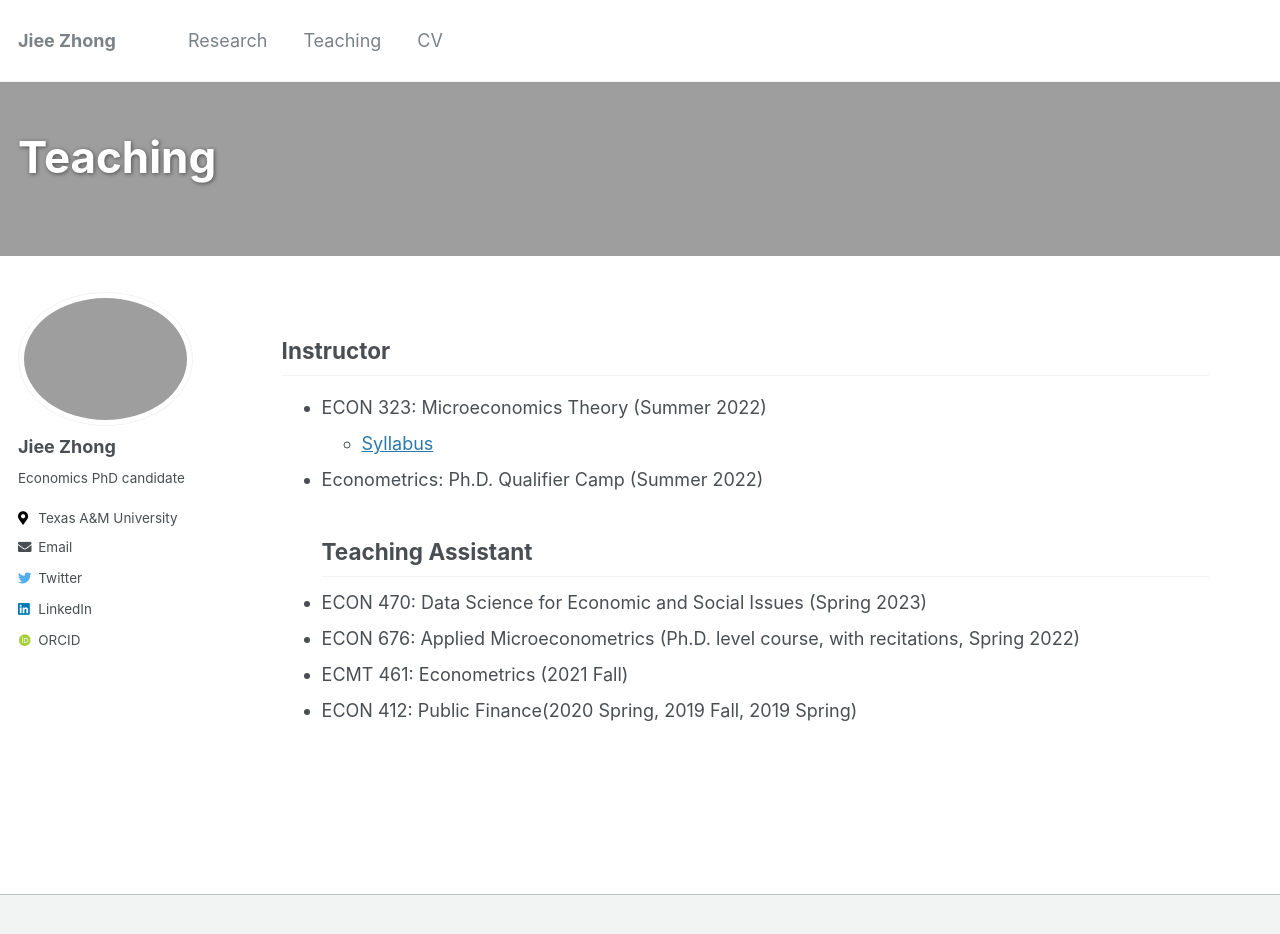
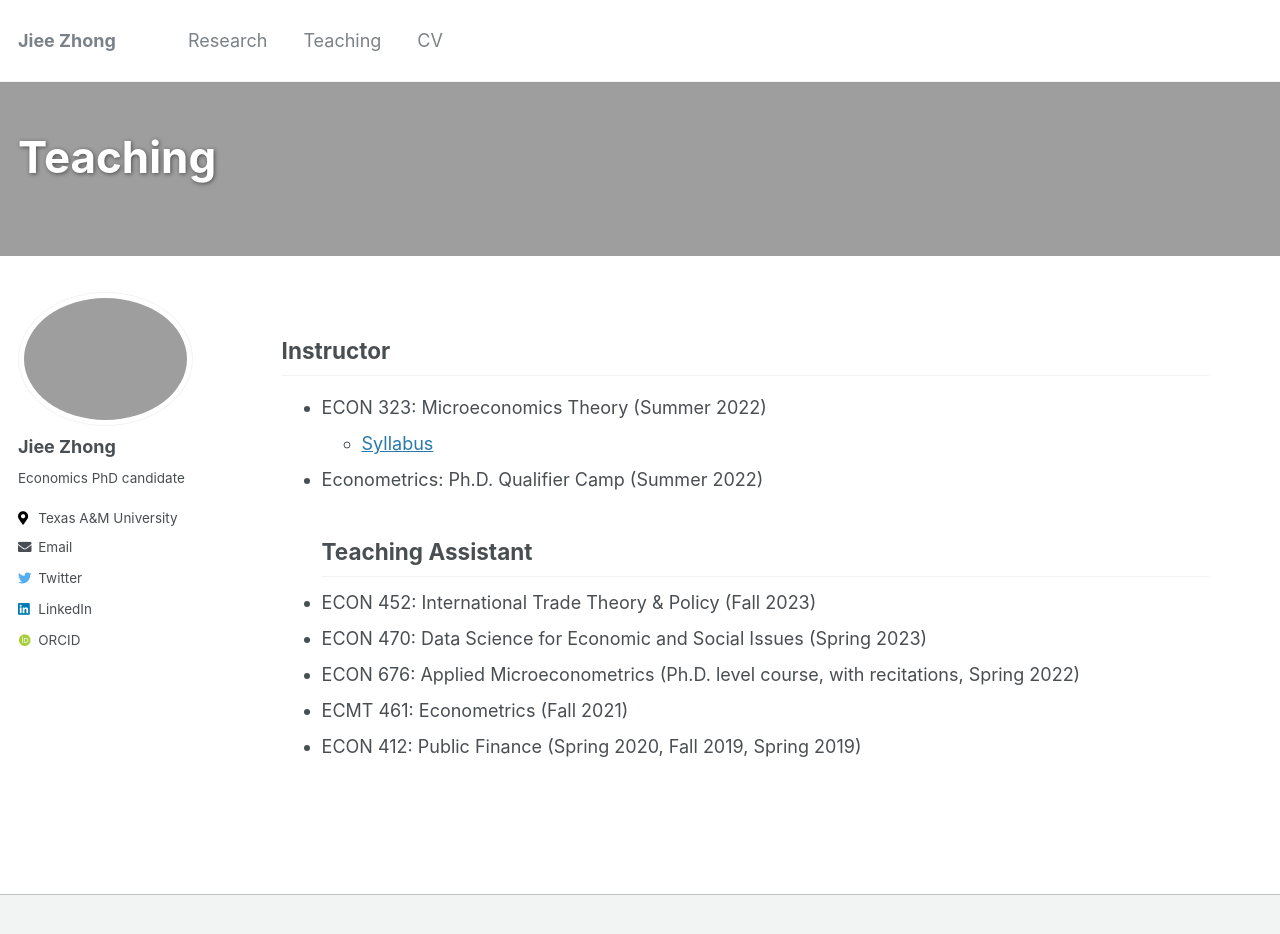
Before and after one commit to jieezhong/jieezhong.github.io, a Jekyll site: the page built from _pages/teaching.md, in a window 1280 px wide and 967 px high. Shown: the top 934 px of the window. Built offline with Jekyll 4.4.1, drawn with Linux system fonts in a browser that asks for light colours; some web fonts are replaced.

Commit message:
Update teaching.md

```diff
--- a/_pages/teaching.md
+++ b/_pages/teaching.md
@@ -10,7 +10,8 @@ header:
     - [Syllabus](/files/pdf/teaching/ECON323_Syllabus_Summer_S22.pdf)
 - Econometrics:  Ph.D. Qualifier Camp (Summer 2022)
 ## Teaching Assistant
+- ECON 452: International Trade Theory & Policy (Fall 2023)
 - ECON 470: Data Science for Economic and Social Issues (Spring 2023)
 - ECON 676: Applied Microeconometrics (Ph.D. level course, with recitations, Spring 2022)
-- ECMT 461: Econometrics (2021 Fall)
-- ECON 412: Public Finance(2020 Spring, 2019 Fall, 2019 Spring)
+- ECMT 461: Econometrics (Fall 2021)
+- ECON 412: Public Finance (Spring 2020, Fall 2019, Spring 2019)
```
